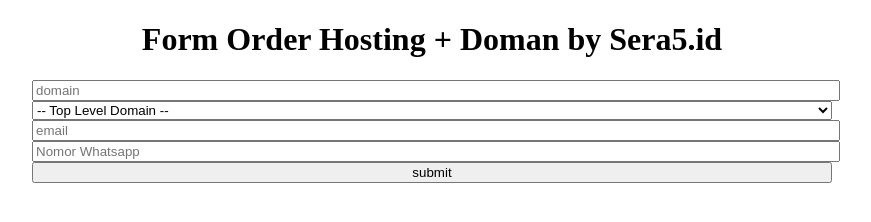
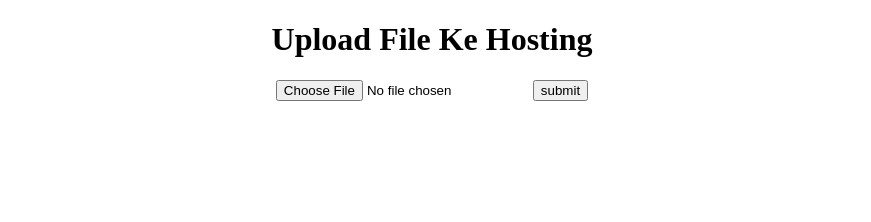
Before and after one commit to sera5-dev/host, a plain HTML site: page upload.html in a window 1280 px wide. Shown: the whole page, without its empty margins (208-1079 px from the left). Drawn offline with Linux system fonts and the light colour scheme.

Commit message:
edit upload

```diff
--- a/upload.html
+++ b/upload.html
@@ -23,28 +23,9 @@
     </style>
 </head>
 <body>
-    <h1>Form Order Hosting + Doman by Sera5.id</h1>
+    <h1>Upload File Ke Hosting</h1>
     <form action="" method="post">
-        <section>
-            <div>
-                <input type="text" name="domain" id="domain" placeholder="domain">
-            </div>
-            <div>
-                <select name="tld" id="tld">
-                    <option value="">-- Top Level Domain --</option>
-                    <option value="com">.com</option>
-                    <option value="coid">.coid</option>
-                </select>
-            </div>
-            <div>
-                <input type="email" name="email" id="email" placeholder="email">
-            </div>
-            <div>
-                <input type="number" name="wa" id="wa" placeholder="Nomor Whatsapp">
-            </div>
-            <div>
-                <input type="submit" value="submit" name="submit">
-            </div>
-        </section>
+        <input type="file" name="" id="">
+        <input type="submit" value="submit">
     </form>
 </body>
```
